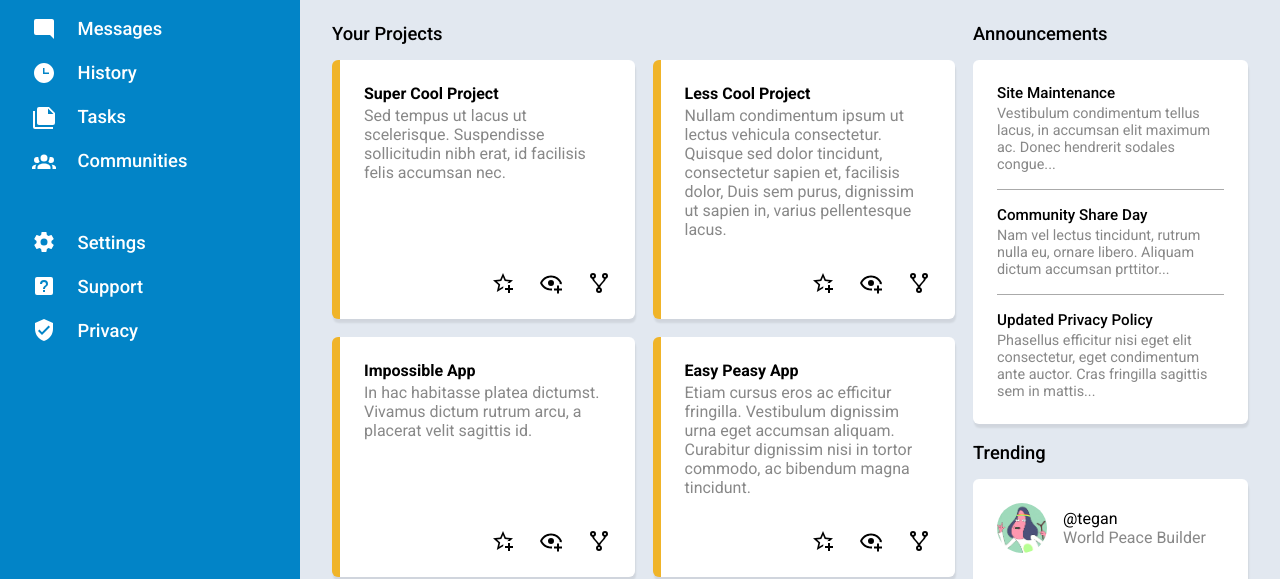
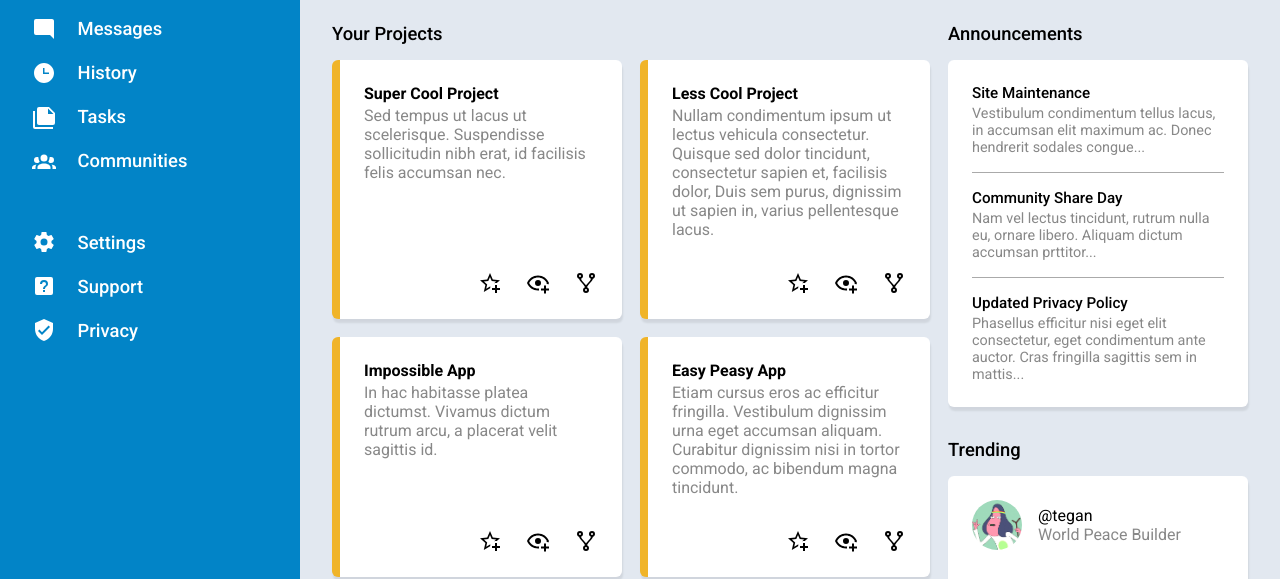
Before and after one commit to ayrt-n/odin-admin-dashboard, a plain HTML site: page index.html in a window 1280 px wide. Shown: the part 209-788 px from the top of the page. Drawn offline with Linux system fonts and the light colour scheme.

Commit message:
Fix styling and positioning of announcement/trending divs

```diff
--- a/styles.css
+++ b/styles.css
@@ -167,8 +167,8 @@ img.profile {
   grid-area: main-row-start / main-col-start;
 
   display: grid;
-  grid-template-columns: 3fr 1fr;
-  grid-template-rows: auto auto;
+  grid-template-columns: 4fr minmax(300px, 1fr);
+  grid-template-rows: auto;
   gap: 1.1rem;
 }
 
@@ -176,10 +176,17 @@ img.profile {
   grid-area: 1 / 1 / 3 / 2;
 }
 
-.main-sub-section {
+.project-wrapper .main-sub-section {
   display: grid;
   grid-template-columns: repeat(auto-fit, minmax(275px, 1fr));
   gap: 1.1rem;
+}
+
+.main-sub-section.exploration {
+  align-self: start;
+  display: grid;
+  grid-template-columns: auto;
+  gap: 2rem;
 }
 
 .main-card {
```
